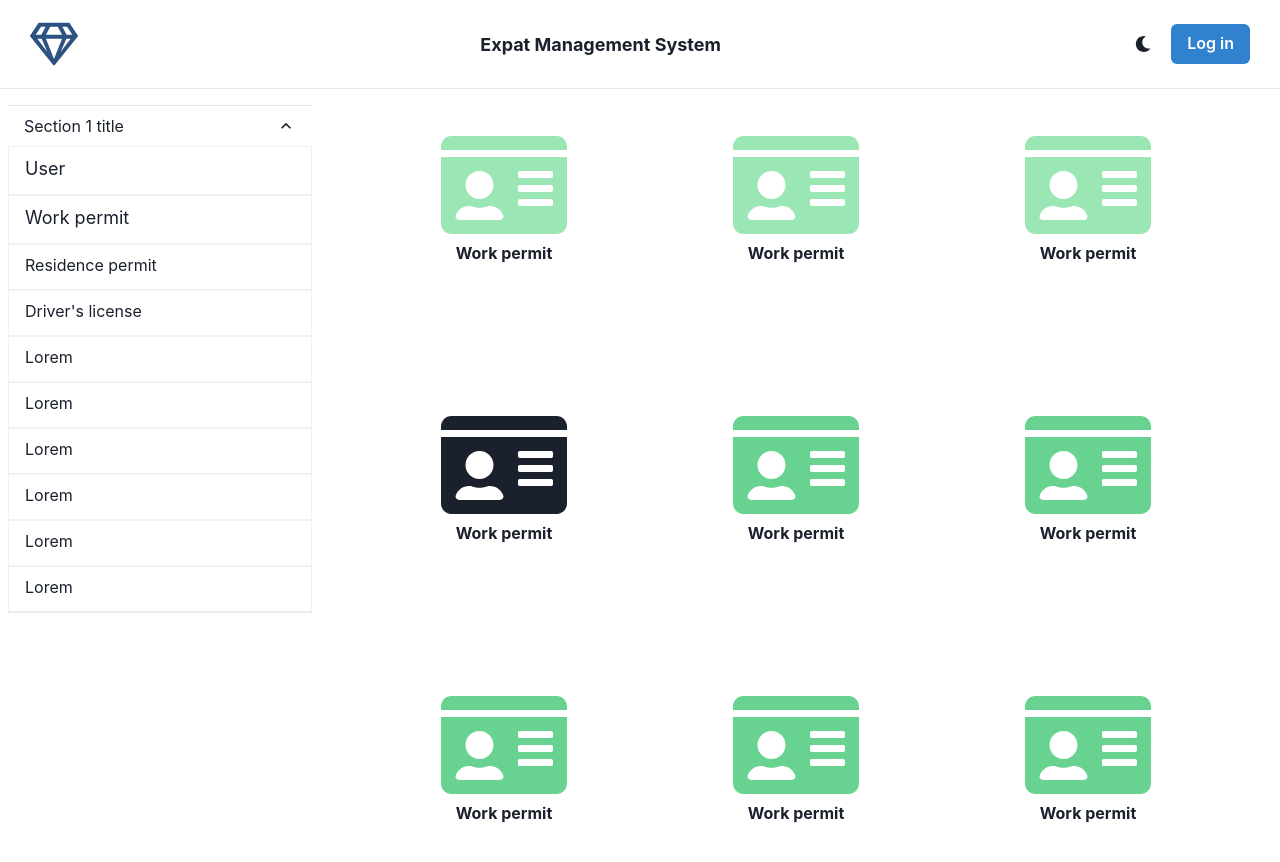
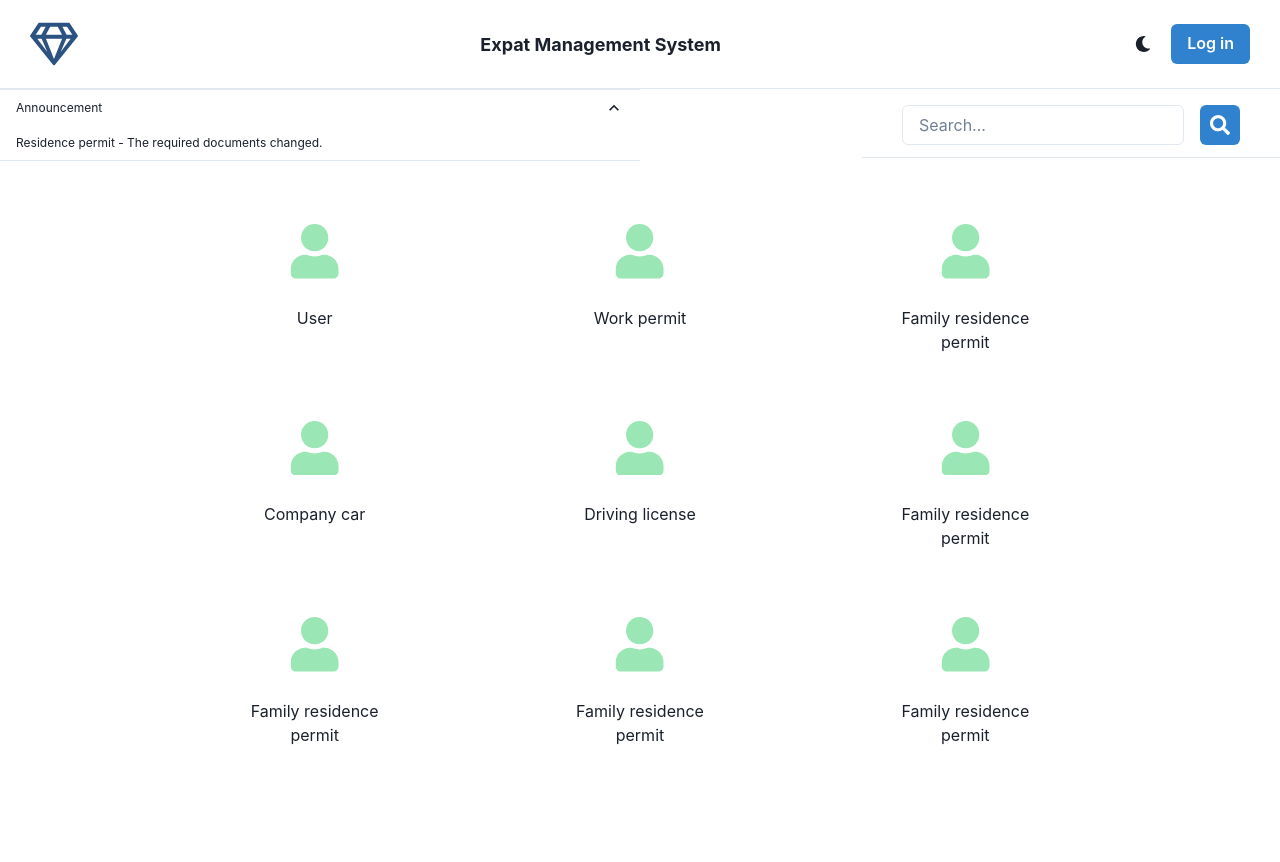
Before and after one commit to lifelong-learner-dev/frontend-expat-management-system, a React (Create React App) app: page / in a window 1280 px wide. Shown: the top 862 px of the page. After the commit the page ends 800 px from the top, so only its background shows below. Built offline with nearby package versions, Linux system fonts and the light colour scheme.

Commit message:
Root and Home

```diff
--- /dev/null
+++ b/src/components/HeaderSecond.tsx
@@ -0,0 +1,63 @@
+import { Input, IconButton, HStack, Box, Center, Accordion, AccordionItem, AccordionButton, AccordionIcon, AccordionPanel } from '@chakra-ui/react';
+import { ChangeEvent, KeyboardEvent, useState } from 'react';
+import { FaSearch } from 'react-icons/fa';
+
+export default function HeaderSecond() {
+  const [searchTerm, setSearchTerm] = useState('');
+
+  const handleSearch = (): void => {
+    // Perform search logic here with the searchTerm
+    console.log('Searching for:', searchTerm);
+  };
+
+  const handleChange = (event: ChangeEvent<HTMLInputElement>): void => {
+    setSearchTerm(event.target.value);
+  };
+
+  const handleKeyPress = (event: KeyboardEvent<HTMLInputElement>): void => {
+    if (event.key === 'Enter') {
+      handleSearch();
+    }
+  };
+
+  return (
+    <Box bg="grey.200">
+      <HStack justifyContent="space-between">
+        <Accordion defaultIndex={[0]} allowMultiple w="50%" h="30%">
+          <AccordionItem>
+            <h2>
+              <AccordionButton>
+                <Box as="span" flex='1' textAlign='left' h="50%" fontSize="xs">
+                  Announcement
+                </Box>
+                <AccordionIcon />
+              </AccordionButton>
+            </h2>
+            <AccordionPanel pb={2} fontSize="xs">
+              Residence permit
+
+              - The required documents changed.
+            </AccordionPanel>
+          </AccordionItem>
+        </Accordion>
+        <HStack justifyContent="right" py={3} px={10} borderBottomWidth={1}>
+                <Input
+                    value={searchTerm}
+                    onChange={handleChange}
+                    onKeyPress={handleKeyPress}
+                    placeholder="Search..."
+                    size="md"
+                />
+                <IconButton
+                    ml='2'
+                    aria-label="Search"
+                    icon={<FaSearch size="50%" />}
+                    colorScheme="blue"
+                    size="md"
+                    onClick={handleSearch}
+                />
+        </HStack>
+      </HStack>
+    </Box>
+  );
+};
--- a/src/components/Navigation.tsx
+++ /dev/null
@@ -1,53 +0,0 @@
-import { ChevronDownIcon } from "@chakra-ui/icons";
-import { Box, Button, VStack, IconButton, Text, useColorMode, useColorModeValue, Link, Menu, MenuButton, MenuList, MenuItem, Portal, Accordion, AccordionItem, AccordionButton, AccordionIcon, AccordionPanel } from "@chakra-ui/react";
-
-export default function Navigation(){
-  return (
-    <Box w="25%" h="100vh" bg="grey.200" py={4} px={2}>
-      <VStack spacing={4} align="start">
-        <Accordion defaultIndex={[0]} allowMultiple w="100%">
-          <AccordionItem>
-            <h2>
-              <AccordionButton>
-                <Box as="span" flex='1' textAlign='left'>
-                  Section 1 title
-                </Box>
-                <AccordionIcon />
-              </AccordionButton>
-            </h2>
-            <AccordionPanel as='button' pb={3} border='0.5px solid' borderColor='gray.100' w='100%' textAlign="left" fontSize={["sm", "md", "lg"]}>
-              User
-            </AccordionPanel>
-            <AccordionPanel as='button' pb={3} border='0.5px solid' borderColor='gray.100' w='100%' >
-              <Text fontSize={["xs", "md", "lg"]} textAlign="left">Work permit</Text>
-            </AccordionPanel>
-            <AccordionPanel as='button' pb={3} border='0.5px solid' borderColor='gray.100' w='100%' textAlign="left">
-              Residence permit
-            </AccordionPanel>
-            <AccordionPanel as='button' pb={3} border='0.5px solid' borderColor='gray.100' w='100%' textAlign="left">
-              Driver's license
-            </AccordionPanel>
-            <AccordionPanel as='button' pb={3} border='0.5px solid' borderColor='gray.100' w='100%' textAlign="left">
-              Lorem
-            </AccordionPanel>
-            <AccordionPanel as='button' pb={3} border='0.5px solid' borderColor='gray.100' w='100%' textAlign="left">
-              Lorem
-            </AccordionPanel>
-            <AccordionPanel as='button' pb={3} border='0.5px solid' borderColor='gray.100' w='100%' textAlign="left">
-              Lorem
-            </AccordionPanel>
-            <AccordionPanel as='button' pb={3} border='0.5px solid' borderColor='gray.100' w='100%' textAlign="left">
-              Lorem
-            </AccordionPanel>
-            <AccordionPanel as='button' pb={3} border='0.5px solid' borderColor='gray.100' w='100%' textAlign="left">
-              Lorem
-            </AccordionPanel>
-            <AccordionPanel as='button' pb={3} border='0.5px solid' borderColor='gray.100' w='100%' textAlign="left">
-              Lorem
-            </AccordionPanel>
-          </AccordionItem>
-        </Accordion>
-      </VStack>
-    </Box>
-  );
-};
--- a/src/components/Root.tsx
+++ b/src/components/Root.tsx
@@ -1,12 +1,13 @@
 import { Box } from "@chakra-ui/react";
 import { Outlet } from "react-router-dom";
 import Header from "./Header";
-import Navigation from "./Navigation";
+import HeaderSecond from "./HeaderSecond";
 
 export default function Root() {
   return (
     <Box>
       <Header />
+      <HeaderSecond />
       <Outlet />
     </Box>
   );
--- a/src/routes/Home.tsx
+++ b/src/routes/Home.tsx
@@ -1,129 +1,176 @@
 import { Box, Button, Flex, Grid, IconButton, Image, Text } from "@chakra-ui/react";
-import { FaIdCard } from "react-icons/fa";
-import Navigation from "../components/Navigation";
+import { FaIdCard, FaUser } from "react-icons/fa";
 export default function Home(){
     return (
-        <Flex>
-            <Navigation/>
-            <Grid w="70%" mt={10} ml={7} px={30} columnGap={10} rowGap={20} templateColumns={"repeat(3, 1fr)"}>
-                <Box w="100%" aria-rowspan={2}>
+            <Grid
+                mt={2}
+                mb={10}
+                px={{
+                base: 10,
+                lg: 40,
+                }}
+                columnGap={4}
+                rowGap={8}
+                templateColumns={{
+                sm: "repeat(3, 1fr)",
+                md: "repeat(3, 1fr)",
+                lg: "repeat(3, 1fr)",
+                xl: "repeat(3, 1fr)",
+                "2xl": "repeat(5, 1fr)",
+                }}>
+                <Box display="grid"
+                    gridGap="var(--chakra-space-5)"
+                    gridTemplateColumns="repeat(auto-fit, minmax(100px, 1fr))"
+                    marginTop="var(--chakra-space-7)">
                     <Flex direction="column" align="center">
+                        <Box width="50%" height="80%">
                             <IconButton
                                 bg="grey.100"
                                 w="100%"
                                 h="100%"
                                 color="green.200"
-                            icon={<FaIdCard size='50%'/>}
-                            aria-label="Work permit"
-                        />
-                        <Text fontSize="md" as='b'>Work permit</Text>
+                                icon={<FaUser size='50%'/>}
+                                aria-label="User"/>
+                            <Text fontSize={{ base: 'xs', md: 'xm', lg: 'md' }} textAlign="center">User</Text>
+                        </Box>
                     </Flex>
                 </Box>
-                <Box w="100%" aria-rowspan={2}>
+                <Box display="grid"
+                    gridGap="var(--chakra-space-5)"
+                    gridTemplateColumns="repeat(auto-fit, minmax(100px, 1fr))"
+                    marginTop="var(--chakra-space-7)">
                     <Flex direction="column" align="center">
+                        <Box width="50%" height="80%">
                             <IconButton
                                 bg="grey.100"
                                 w="100%"
                                 h="100%"
                                 color="green.200"
-                            icon={<FaIdCard size='50%'/>}
-                            aria-label="Work permit"
-                        />
-                        <Text fontSize="md" as='b'>Work permit</Text>
+                                icon={<FaUser size='50%'/>}
+                                aria-label="User"/>
+                            <Text fontSize={{ base: 'xs', md: 'xm', lg: 'md' }} textAlign="center">Work permit</Text>
+                        </Box>
                     </Flex>
                 </Box>
-                <Box w="100%" aria-rowspan={2}>
+                <Box display="grid"
+                    gridGap="var(--chakra-space-5)"
+                    gridTemplateColumns="repeat(auto-fit, minmax(100px, 1fr))"
+                    marginTop="var(--chakra-space-7)">
                     <Flex direction="column" align="center">
+                        <Box width="50%" height="80%">
                             <IconButton
                                 bg="grey.100"
                                 w="100%"
                                 h="100%"
                                 color="green.200"
-                            icon={<FaIdCard size='50%'/>}
-                            aria-label="Work permit"
-                        />
-                        <Text fontSize="md" as='b'>Work permit</Text>
+                                icon={<FaUser size='50%'/>}
+                                aria-label="User"/>
+                            <Text fontSize={{ base: 'xs', md: 'xm', lg: 'md' }} textAlign="center">Family residence permit</Text>
+                        </Box>
                     </Flex>
                 </Box>
-                <Box w="100%" aria-rowspan={2}>
+                <Box display="grid"
+                    gridGap="var(--chakra-space-5)"
+                    gridTemplateColumns="repeat(auto-fit, minmax(100px, 1fr))"
+                    marginTop="var(--chakra-space-7)">
                     <Flex direction="column" align="center">
+                        <Box width="50%" height="80%">
                             <IconButton
                                 bg="grey.100"
                                 w="100%"
                                 h="100%"
-                            color="green.00"
-                            icon={<FaIdCard size='50%'/>}
-                            aria-label="Work permit"
-                        />
-                        <Text fontSize="md" as='b'>Work permit</Text>
+                                color="green.200"
+                                icon={<FaUser size='50%'/>}
+                                aria-label="User"/>
+                            <Text fontSize={{ base: 'xs', md: 'xm', lg: 'md'  }} textAlign="center">Company car</Text>
+                        </Box>
                     </Flex>
                 </Box>
-                <Box w="100%" aria-rowspan={2}>
+                <Box display="grid"
+                    gridGap="var(--chakra-space-5)"
+                    gridTemplateColumns="repeat(auto-fit, minmax(100px, 1fr))"
+                    marginTop="var(--chakra-space-7)">
                     <Flex direction="column" align="center">
+                        <Box width="50%" height="80%">
                             <IconButton
                                 bg="grey.100"
                                 w="100%"
                                 h="100%"
-                            color="green.300"
-                            icon={<FaIdCard size='50%'/>}
-                            aria-label="Work permit"
-                        />
-                        <Text fontSize="md" as='b'>Work permit</Text>
+                                color="green.200"
+                                icon={<FaUser size='50%'/>}
+                                aria-label="User"/>
+                            <Text fontSize={{ base: 'xs', md: 'xm', lg: 'md' }} textAlign="center">Driving license</Text>
+                        </Box>
                     </Flex>
                 </Box>
-                <Box w="100%" aria-rowspan={2}>
+                <Box display="grid"
+                    gridGap="var(--chakra-space-5)"
+                    gridTemplateColumns="repeat(auto-fit, minmax(100px, 1fr))"
+                    marginTop="var(--chakra-space-7)">
                     <Flex direction="column" align="center">
+                        <Box width="50%" height="80%">
                             <IconButton
                                 bg="grey.100"
                                 w="100%"
                                 h="100%"
-                            color="green.300"
-                            icon={<FaIdCard size='50%'/>}
-                            aria-label="Work permit"
-                        />
-                        <Text fontSize="md" as='b'>Work permit</Text>
+                                color="green.200"
+                                icon={<FaUser size='50%'/>}
+                                aria-label="User"/>
+                            <Text fontSize={{ base: 'xs', md: 'xm', lg: 'md' }} textAlign="center">Family residence permit</Text>
+                        </Box>
                     </Flex>
                 </Box>
-                <Box w="100%" aria-rowspan={2}>
+                <Box display="grid"
+                    gridGap="var(--chakra-space-5)"
+                    gridTemplateColumns="repeat(auto-fit, minmax(100px, 1fr))"
+                    marginTop="var(--chakra-space-7)">
                     <Flex direction="column" align="center">
+                        <Box width="50%" height="80%">
                             <IconButton
                                 bg="grey.100"
                                 w="100%"
                                 h="100%"
-                            color="green.300"
-                            icon={<FaIdCard size='50%'/>}
-                            aria-label="Work permit"
-                        />
-                        <Text fontSize="md" as='b'>Work permit</Text>
+                                color="green.200"
+                                icon={<FaUser size='50%'/>}
+                                aria-label="User"/>
+                            <Text fontSize={{ base: 'xs', md: 'xm', lg: 'md' }} textAlign="center">Family residence permit</Text>
+                        </Box>
                     </Flex>
                 </Box>
-                <Box w="100%" aria-rowspan={2}>
+                <Box display="grid"
+                    gridGap="var(--chakra-space-5)"
+                    gridTemplateColumns="repeat(auto-fit, minmax(100px, 1fr))"
+                    marginTop="var(--chakra-space-7)">
                     <Flex direction="column" align="center">
+                        <Box width="50%" height="80%">
                             <IconButton
                                 bg="grey.100"
                                 w="100%"
                                 h="100%"
-                            color="green.300"
-                            icon={<FaIdCard size='50%'/>}
-                            aria-label="Work permit"
-                        />
-                        <Text fontSize="md" as='b'>Work permit</Text>
+                                color="green.200"
+                                icon={<FaUser size='50%'/>}
+                                aria-label="User"/>
+                            <Text fontSize={{ base: 'xs', md: 'xm', lg: 'md' }} textAlign="center">Family residence permit</Text>
+                        </Box>
                     </Flex>
                 </Box>
-                <Box w="100%" aria-rowspan={2}>
+                <Box display="grid"
+                    gridGap="var(--chakra-space-5)"
+                    gridTemplateColumns="repeat(auto-fit, minmax(100px, 1fr))"
+                    marginTop="var(--chakra-space-7)">
                     <Flex direction="column" align="center">
+                        <Box width="50%" height="80%">
                             <IconButton
                                 bg="grey.100"
                                 w="100%"
                                 h="100%"
-                            color="green.300"
-                            icon={<FaIdCard size='50%'/>}
-                            aria-label="Work permit"
-                        />
-                        <Text fontSize="md" as='b'>Work permit</Text>
+                                color="green.200"
+                                icon={<FaUser size='50%'/>}
+                                aria-label="User"/>
+                            <Text fontSize={{ base: 'xs', md: 'xm', lg: 'md' }} textAlign="center">Family residence permit</Text>
+                        </Box>
                     </Flex>
                 </Box>
             </Grid>
-        </Flex>
     );
 }
```
Lines whose indentation alone changed are shown as unchanged.
